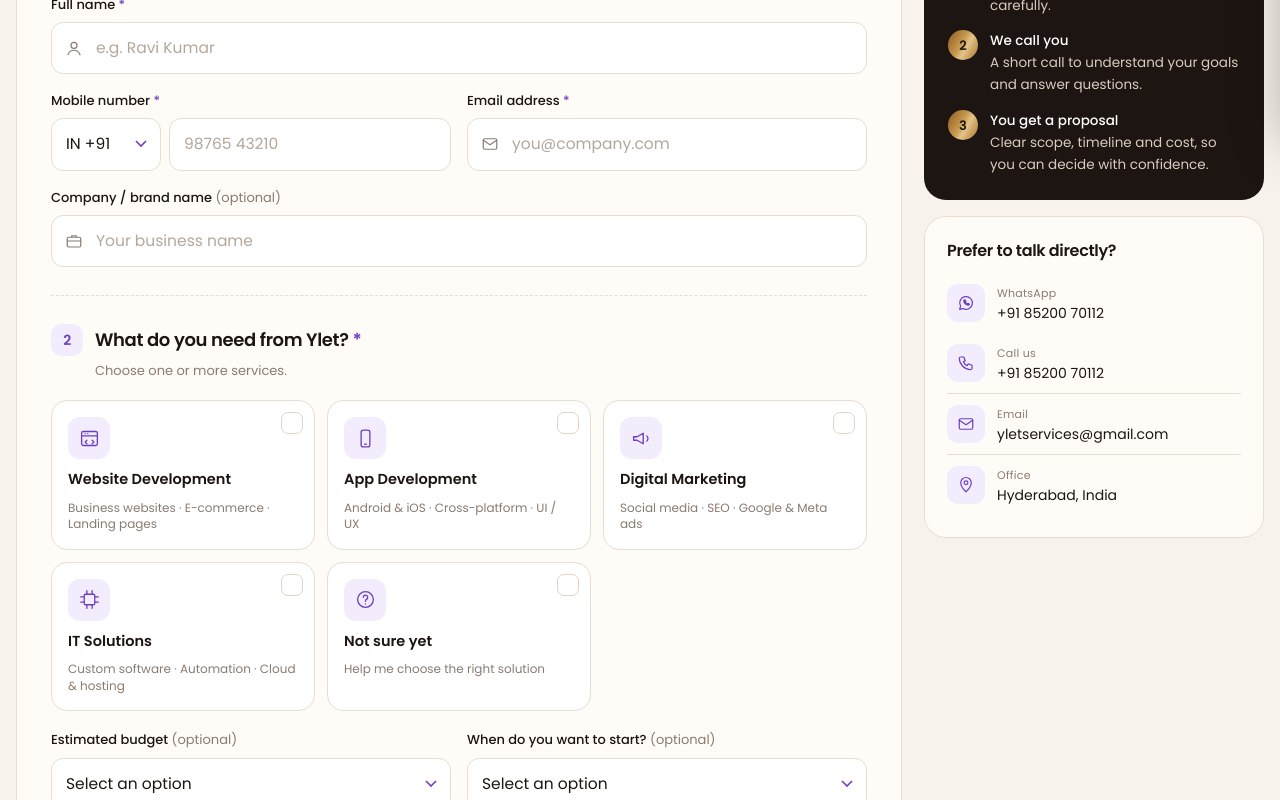
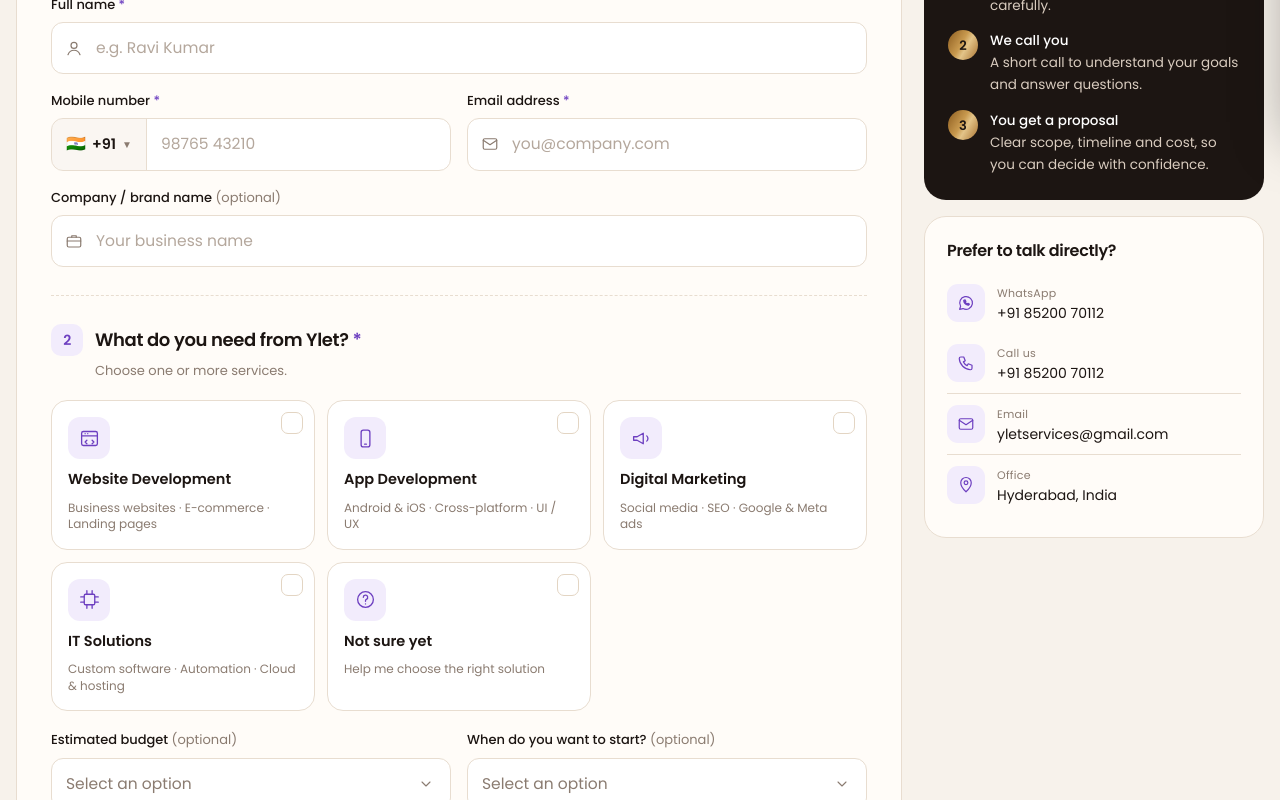
Before and after one commit to yletservices/yletweb, a React (Vite) app in the folder frontend/: page /start-project in a window 1280 px wide. Shown: the part 640-1440 px from the top of the page. Built offline with nearby package versions, Linux system fonts and the light colour scheme.

Commit message:
fix dropdowns

```diff
--- a/frontend/src/components/forms/EnquiryForm.jsx
+++ b/frontend/src/components/forms/EnquiryForm.jsx
@@ -84,6 +84,12 @@
     } finally {
       setSubmitting(false);
       setDone({ name: (values.name || "").trim().split(" ")[0], message, link });
+      setTimeout(() => {
+        const modalScroll = document.querySelector(".overflow-y-auto");
+        if (modalScroll) {
+          modalScroll.scrollTo({ top: 0, behavior: "smooth" });
+        }
+      }, 50);
     }
   };
 
--- a/frontend/src/components/forms/FormField.jsx
+++ b/frontend/src/components/forms/FormField.jsx
@@ -1,5 +1,7 @@
 import { COUNTRY_CODES } from "../../data/forms";
 import Icon from "../ui/Icon";
+import CustomSelect from "../ui/CustomSelect";
+import CountryCodeSelect from "../ui/CountryCodeSelect";
 
 // Renders one form field from a definition object (see data/forms.js).
 // values / errors are plain objects keyed by field name; onChange(name, value).
@@ -35,10 +37,18 @@
     return (
       <div className={`field ${full}`}>
         <label htmlFor={id}>{field.label}{tag}</label>
-        <div className="grid grid-cols-[110px_minmax(0,1fr)] gap-2">
-          <select aria-label="Country code" className="input" value={values.countryCode || "+91"} onChange={(e) => onChange("countryCode", e.target.value)}>
-            {COUNTRY_CODES.map((c) => <option key={c.value} value={c.value}>{c.label}</option>)}
-          </select>
+        <div
+          className={`relative flex w-full items-center rounded-xl border-[1.5px] border-line bg-white transition focus-within:border-violet focus-within:ring-4 focus-within:ring-violet/15 ${
+            error ? "bad" : ""
+          }`}
+        >
+          {/* Custom Dynamic Country Code Selector */}
+          <CountryCodeSelect
+            value={values.countryCode || "+91"}
+            onChange={(val) => onChange("countryCode", val)}
+          />
+
+          {/* Phone Number Input */}
           <input
             id={id}
             type="tel"
@@ -46,7 +56,7 @@
             autoComplete="tel-national"
             maxLength={15}
             placeholder="98765 43210"
-            className={`input ${error ? "bad" : ""}`}
+            className="w-full rounded-r-[10px] bg-transparent px-3.5 py-3 text-[15.5px] text-espresso placeholder:text-[#B4A79C] focus:outline-none"
             value={values[field.name] || ""}
             onChange={(e) => onChange(field.name, e.target.value.replace(/[^\d\s]/g, ""))}
             onBlur={() => onBlur?.(field)}
@@ -62,10 +72,19 @@
     return (
       <div className={`field ${full}`}>
         <label htmlFor={id}>{field.label}{tag}</label>
-        <select id={id} className={`input ${error ? "bad" : ""}`} value={values[field.name] || ""} onChange={(e) => onChange(field.name, e.target.value)} aria-invalid={Boolean(error)}>
-          <option value="">Select an option</option>
-          {field.options.map((o) => <option key={o}>{o}</option>)}
-        </select>
+        <CustomSelect
+          id={id}
+          name={field.name}
+          value={values[field.name] || ""}
+          onChange={(val) => {
+            onChange(field.name, val);
+            onBlur?.(field);
+          }}
+          options={field.options}
+          placeholder="Select an option"
+          error={error}
+          ariaInvalid={Boolean(error)}
+        />
         {error && <span className="err">{error}</span>}
       </div>
     );
--- a/frontend/src/components/forms/ProjectForm.jsx
+++ b/frontend/src/components/forms/ProjectForm.jsx
@@ -101,6 +101,12 @@
         values.budget && ["Budget", values.budget], values.timeline && ["Start", values.timeline], ["Contact via", values.via],
       ].filter(Boolean);
       setDone({ name: values.name.trim().split(" ")[0], summary, message, link });
+      setTimeout(() => {
+        const formCard = document.getElementById("project-form-wrap");
+        if (formCard) {
+          formCard.scrollIntoView({ behavior: "smooth", block: "start" });
+        }
+      }, 50);
     }
   };
 
--- /dev/null
+++ b/frontend/src/components/ui/CountryCodeSelect.jsx
@@ -0,0 +1,93 @@
+import { useEffect, useRef, useState } from "react";
+import Icon from "./Icon";
+import { COUNTRY_CODES } from "../../data/forms";
+
+export default function CountryCodeSelect({ value = "+91", onChange }) {
+  const [open, setOpen] = useState(false);
+  const containerRef = useRef(null);
+
+  // Close when clicking outside or pressing Escape
+  useEffect(() => {
+    if (!open) return;
+    const onMouseDown = (e) => {
+      if (containerRef.current && !containerRef.current.contains(e.target)) {
+        setOpen(false);
+      }
+    };
+    const onKeyDown = (e) => {
+      if (e.key === "Escape") setOpen(false);
+    };
+    document.addEventListener("mousedown", onMouseDown);
+    document.addEventListener("keydown", onKeyDown);
+    return () => {
+      document.removeEventListener("mousedown", onMouseDown);
+      document.removeEventListener("keydown", onKeyDown);
+    };
+  }, [open]);
+
+  const current = COUNTRY_CODES.find((c) => c.value === value) || COUNTRY_CODES[0];
+
+  return (
+    <div ref={containerRef} className="relative flex-none self-stretch">
+      {/* Trigger Button inside phone input container */}
+      <button
+        type="button"
+        aria-label="Country code"
+        aria-haspopup="listbox"
+        aria-expanded={open}
+        onClick={() => setOpen((prev) => !prev)}
+        className="flex h-full items-center gap-1.5 rounded-l-[10px] border-r border-line bg-cream/35 px-3.5 py-3 text-[14.5px] font-semibold text-espresso transition hover:bg-cream/60 focus:outline-none select-none cursor-pointer"
+      >
+        <span className="text-base leading-none">{current.flag}</span>
+        <span>{current.value}</span>
+        <span
+          className={`text-[10px] text-muted transition-transform duration-200 ${
+            open ? "rotate-180 text-violet" : ""
+          }`}
+        >
+          ▼
+        </span>
+      </button>
+
+      {/* Dynamic Animated Menu */}
+      {open && (
+        <div
+          role="listbox"
+          tabIndex={-1}
+          className="absolute left-0 top-[calc(100%+8px)] z-[100] w-[270px] max-h-64 overflow-y-auto rounded-2xl border border-line bg-paper p-1.5 shadow-[0_20px_45px_-12px_rgba(20,17,16,0.35)] backdrop-blur-md animate-pop focus:outline-none"
+        >
+          {COUNTRY_CODES.map((c) => {
+            const isSelected = c.value === value;
+            return (
+              <div
+                key={c.value}
+                role="option"
+                aria-selected={isSelected}
+                onClick={() => {
+                  onChange(c.value);
+                  setOpen(false);
+                }}
+                className={`flex items-center justify-between rounded-xl px-3 py-2.5 text-[14px] cursor-pointer transition select-none ${
+                  isSelected
+                    ? "bg-lav text-violet font-semibold"
+                    : "text-espresso hover:bg-lav/60 hover:text-violet"
+                }`}
+              >
+                <div className="flex items-center gap-2.5">
+                  <span className="text-base leading-none">{c.flag}</span>
+                  <span className="font-medium">{c.country}</span>
+                </div>
+                <div className="flex items-center gap-1.5 font-semibold text-[13.5px]">
+                  <span className="opacity-75">{c.value}</span>
+                  {isSelected && (
+                    <Icon name="check" className="h-3.5 w-3.5 text-violet" strokeWidth={2.4} />
+                  )}
+                </div>
+              </div>
+            );
+          })}
+        </div>
+      )}
+    </div>
+  );
+}
--- /dev/null
+++ b/frontend/src/components/ui/CustomSelect.jsx
@@ -0,0 +1,128 @@
+import { useEffect, useRef, useState } from "react";
+import Icon from "./Icon";
+
+export default function CustomSelect({
+  id,
+  name,
+  value,
+  onChange,
+  options = [],
+  placeholder = "Select an option",
+  error,
+  ariaInvalid,
+  isCountry = false,
+  className = "",
+}) {
+  const [open, setOpen] = useState(false);
+  const containerRef = useRef(null);
+
+  // Close when clicking outside
+  useEffect(() => {
+    if (!open) return;
+    const onMouseDown = (e) => {
+      if (containerRef.current && !containerRef.current.contains(e.target)) {
+        setOpen(false);
+      }
+    };
+    const onKeyDown = (e) => {
+      if (e.key === "Escape") setOpen(false);
+    };
+    document.addEventListener("mousedown", onMouseDown);
+    document.addEventListener("keydown", onKeyDown);
+    return () => {
+      document.removeEventListener("mousedown", onMouseDown);
+      document.removeEventListener("keydown", onKeyDown);
+    };
+  }, [open]);
+
+  // Normalize options to { value, label, sub }
+  const normalizedOptions = options.map((opt) => {
+    if (typeof opt === "string") {
+      return { value: opt, label: opt };
+    }
+    return {
+      value: opt.value ?? opt.label,
+      label: opt.country ? opt.country : (opt.label ?? opt.value),
+      badge: opt.label, // for compact display
+      flag: opt.flag,
+    };
+  });
+
+  const selectedOpt = normalizedOptions.find((o) => o.value === value);
+
+  const handleSelect = (val) => {
+    onChange(val);
+    setOpen(false);
+  };
+
+  return (
+    <div ref={containerRef} className={`relative w-full ${className}`}>
+      {/* Trigger Button */}
+      <button
+        type="button"
+        id={id}
+        name={name}
+        aria-haspopup="listbox"
+        aria-expanded={open}
+        aria-invalid={ariaInvalid}
+        onClick={() => setOpen((prev) => !prev)}
+        className={`input flex w-full items-center justify-between text-left transition select-none cursor-pointer ${
+          error ? "bad" : ""
+        } ${open ? "border-violet ring-2 ring-violet/20" : ""}`}
+      >
+        <span className="truncate pr-2">
+          {selectedOpt ? (
+            <span className="flex items-center gap-2 text-espresso font-medium">
+              {isCountry ? (selectedOpt.badge || selectedOpt.value) : selectedOpt.label}
+            </span>
+          ) : (
+            <span className="text-muted">{placeholder}</span>
+          )}
+        </span>
+        <span
+          className={`grid h-5 w-5 flex-none place-items-center text-muted transition-transform duration-200 ${
+            open ? "rotate-180 text-violet" : ""
+          }`}
+        >
+          <Icon name="chevron" className="h-4 w-4" />
+        </span>
+      </button>
+
+      {/* Dynamic Popover Dropdown Menu */}
+      {open && (
+        <div
+          role="listbox"
+          tabIndex={-1}
+          className="absolute left-0 top-[calc(100%+6px)] z-[100] max-h-64 w-full min-w-[190px] overflow-y-auto rounded-[18px] border border-line bg-paper p-1.5 shadow-[0_20px_45px_-12px_rgba(20,17,16,0.35)] backdrop-blur-md animate-pop focus:outline-none"
+        >
+          {normalizedOptions.map((opt) => {
+            const isSelected = opt.value === value;
+            return (
+              <div
+                key={opt.value}
+                role="option"
+                aria-selected={isSelected}
+                onClick={() => handleSelect(opt.value)}
+                className={`group flex items-center justify-between rounded-xl px-3.5 py-2.5 text-[14px] cursor-pointer transition select-none ${
+                  isSelected
+                    ? "bg-lav text-violet font-semibold"
+                    : "text-espresso hover:bg-lav/60 hover:text-violet"
+                }`}
+              >
+                <span className="flex items-center gap-2 truncate">
+                  {opt.flag && <span className="text-base leading-none">{opt.flag}</span>}
+                  <span className="truncate">{opt.label}</span>
+                </span>
+                {isSelected && (
+                  <span className="ml-2 flex-none text-violet">
+                    <Icon name="check" className="h-4 w-4" strokeWidth={2.4} />
+                  </span>
+                )}
+              </div>
+            );
+          })}
+        </div>
+      )}
+    </div>
+  );
+}
--- a/frontend/src/components/ui/Icon.jsx
+++ b/frontend/src/components/ui/Icon.jsx
@@ -5,6 +5,7 @@
   right: <path d="M9 5l7 7-7 7" />,
   close: <path d="M6 6l12 12M18 6L6 18" />,
   menu: <path d="M4 7h16M9 12h11M4 17h16" />,
+  chevron: <path d="M6 9l6 6 6-6" />,
   check: <path d="M5 12.5l4.5 4.5L19 7.5" strokeWidth="2.2" />,
   phone: <path d="M5 4h4l2 5-2.5 1.5a11 11 0 0 0 5 5L15 13l5 2v4a2 2 0 0 1-2 2A16 16 0 0 1 3 6a2 2 0 0 1 2-2" />,
   mail: <><rect x="3" y="5" width="18" height="14" rx="2" /><path d="M3 7l9 6 9-6" /></>,
--- a/frontend/src/data/forms.js
+++ b/frontend/src/data/forms.js
@@ -1,13 +1,13 @@
 // Form definitions. Field types: text | email | tel | select | chips | textarea
 
 export const COUNTRY_CODES = [
-  { value: "+91", label: "IN +91" },
-  { value: "+1", label: "US +1" },
-  { value: "+44", label: "UK +44" },
-  { value: "+971", label: "AE +971" },
-  { value: "+966", label: "SA +966" },
-  { value: "+65", label: "SG +65" },
-  { value: "+61", label: "AU +61" },
+  { value: "+91", label: "+91", country: "India", flag: "🇮🇳" },
+  { value: "+1", label: "+1", country: "USA", flag: "🇺🇸" },
+  { value: "+44", label: "+44", country: "UK", flag: "🇬🇧" },
+  { value: "+971", label: "+971", country: "UAE", flag: "🇦🇪" },
+  { value: "+966", label: "+966", country: "Saudi Arabia", flag: "🇸🇦" },
+  { value: "+65", label: "+65", country: "Singapore", flag: "🇸🇬" },
+  { value: "+61", label: "+61", country: "Australia", flag: "🇦🇺" },
 ];
 
 export const ENQUIRY_FORMS = {
--- a/frontend/src/pages/StartProject.jsx
+++ b/frontend/src/pages/StartProject.jsx
@@ -42,7 +42,7 @@
       </section>
 
       <div className="mt-[22px] grid items-start gap-[22px] min-[1000px]:grid-cols-[minmax(0,1fr)_340px]">
-        <div className="rounded-[22px] border border-line bg-paper p-[clamp(20px,3vw,34px)]">
+        <div id="project-form-wrap" className="rounded-[22px] border border-line bg-paper p-[clamp(20px,3vw,34px)]">
           <ProjectForm />
         </div>
 
```
Also changed, not shown: frontend/src/components/forms/SuccessMessage.jsx (+25 -1 lines).
